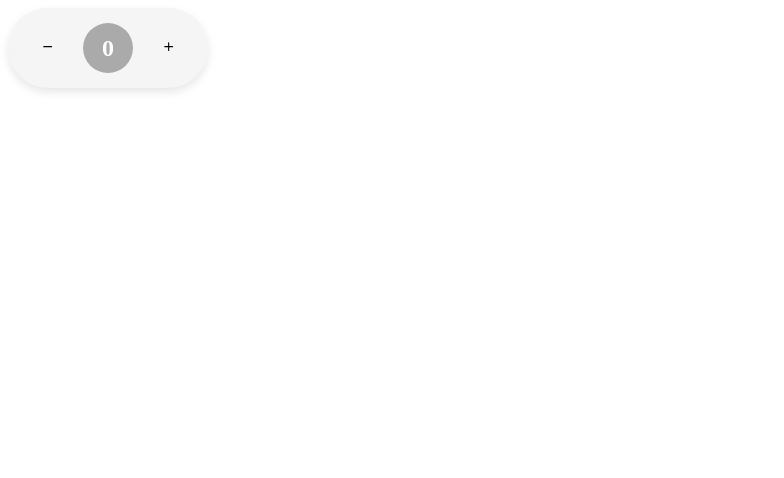
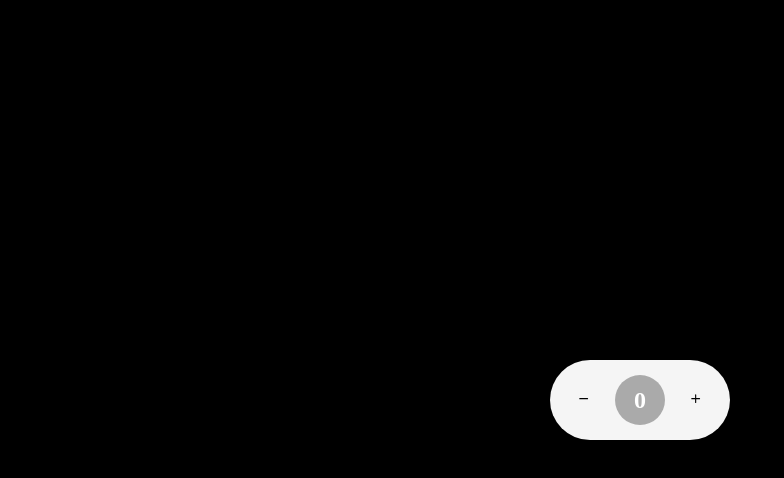
Before and after one commit to UnknownXstark/counter-app, a React (Vite) app: page / in a window 1280 px wide. Shown: the top 478 px of the page, without its empty margins (0-784 px from the left). Built offline with nearby package versions, Linux system fonts and the light colour scheme.

Commit message:
made style changes

```diff
--- a/src/App.css
+++ b/src/App.css
@@ -0,0 +1,13 @@
+*{
+    margin: 0;
+    padding: 0;
+    box-sizing: border-box;
+}
+body{
+    height: 100vh;
+    width: 100%;
+    background-color: black;
+    display: flex;
+    justify-content: center;
+    align-items: center;
+}
```
